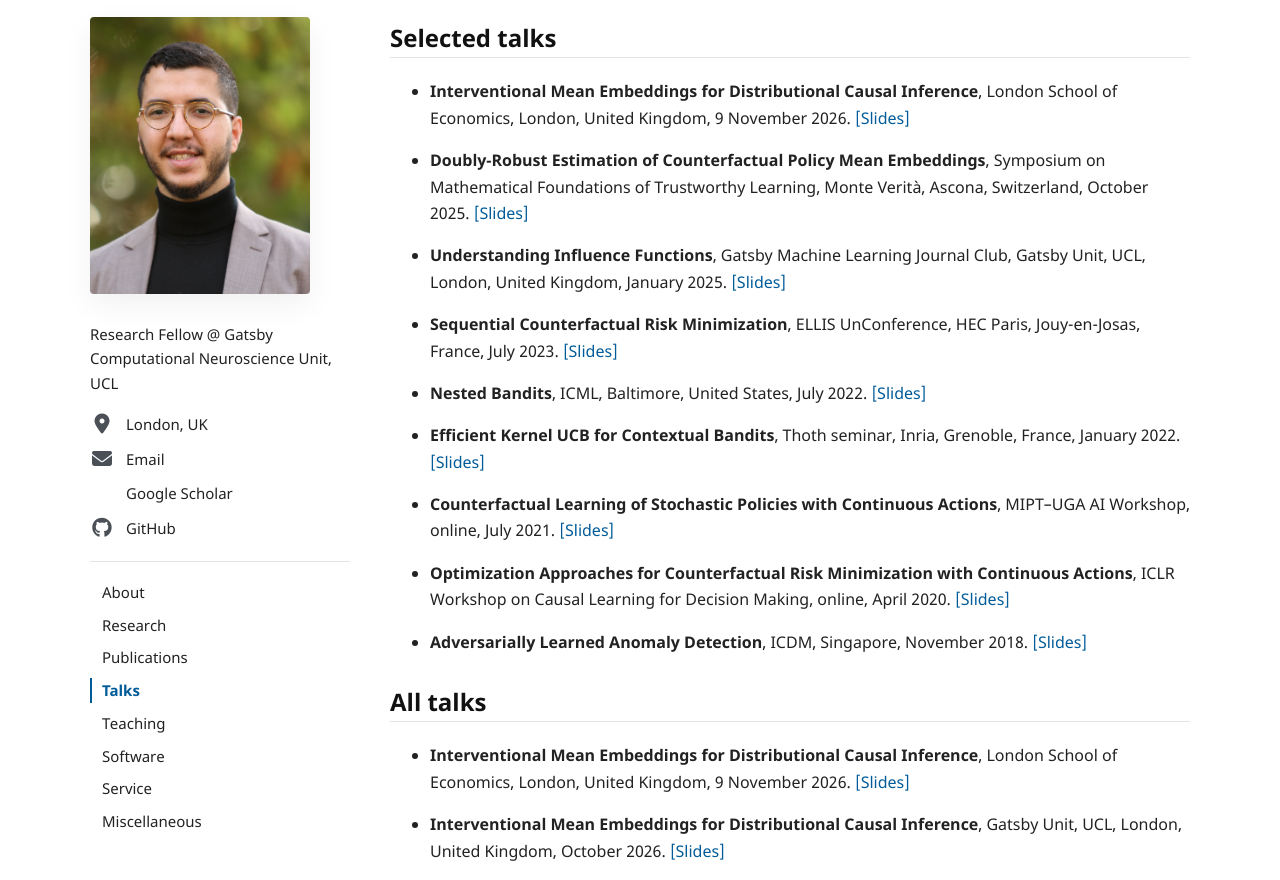
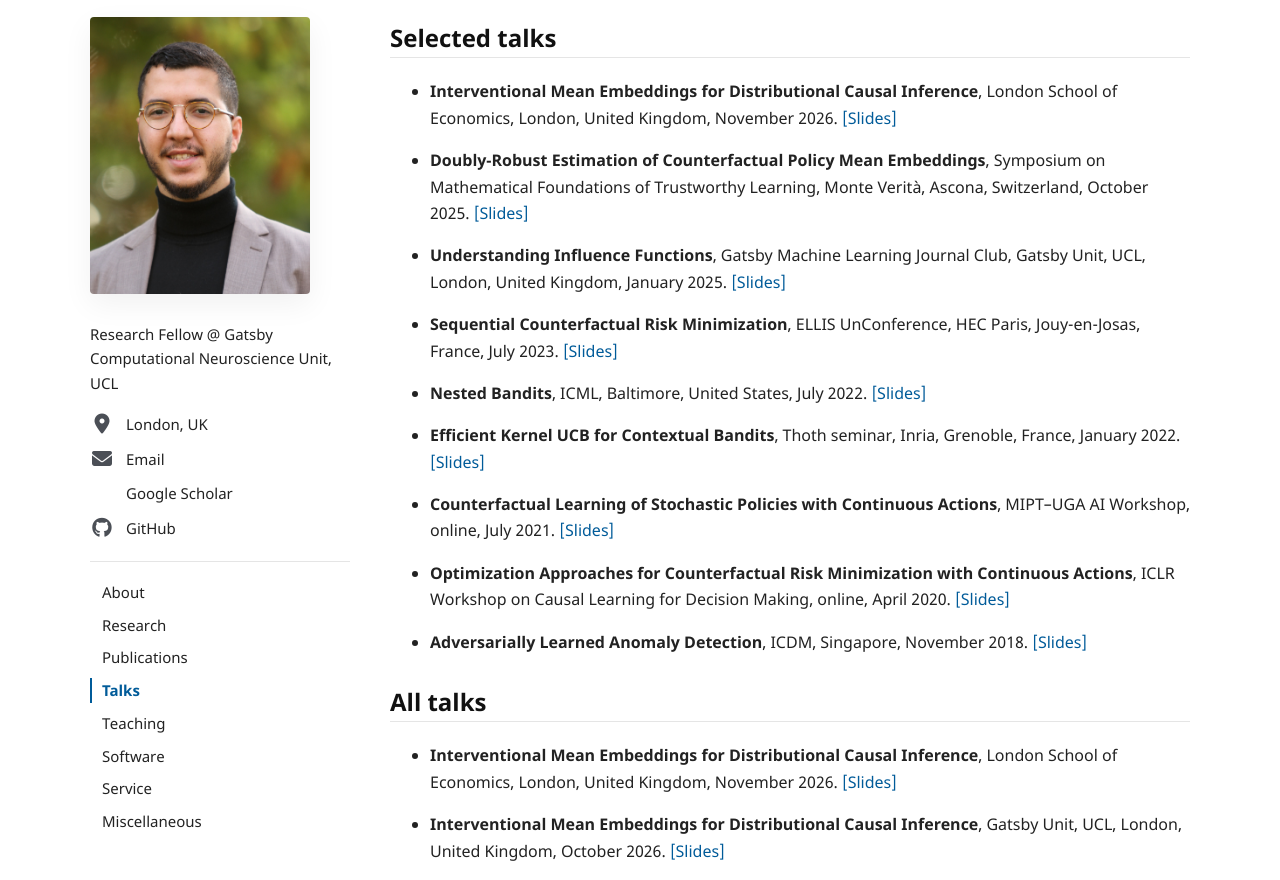
Before and after one commit to houssamzenati/houssamzenati.github.io, a Jekyll site: the page built from talks.md, in a window 1280 px wide and 1400 px high. Shown: the part 136-1016 px from the top of the window. Built offline with Jekyll 4.4.1, drawn with Linux system fonts in a browser that asks for light colours; a style sheet for code colours, icons or effects is not loaded.

Commit message:
Match the LSE talk date to the site format

```diff
--- a/talks.md
+++ b/talks.md
@@ -6,7 +6,7 @@ permalink: /talks/
 
 ## Selected talks
 
-- **Interventional Mean Embeddings for Distributional Causal Inference**, London School of Economics, London, United Kingdom, 9 November 2026. [[Slides]]({{ "/assets/slides/ime-2026-11-lse.pdf" | relative_url }})
+- **Interventional Mean Embeddings for Distributional Causal Inference**, London School of Economics, London, United Kingdom, November 2026. [[Slides]]({{ "/assets/slides/ime-2026-11-lse.pdf" | relative_url }})
 
 - **Doubly-Robust Estimation of Counterfactual Policy Mean Embeddings**, Symposium on Mathematical Foundations of Trustworthy Learning, Monte Verità, Ascona, Switzerland, October 2025. [[Slides]]({{ "/assets/slides/T15-2025-10-monte-verita-dr-cpme.pdf" | relative_url }})
 
@@ -26,7 +26,7 @@ permalink: /talks/
 
 ## All talks
 
-- **Interventional Mean Embeddings for Distributional Causal Inference**, London School of Economics, London, United Kingdom, 9 November 2026. [[Slides]]({{ "/assets/slides/ime-2026-11-lse.pdf" | relative_url }})
+- **Interventional Mean Embeddings for Distributional Causal Inference**, London School of Economics, London, United Kingdom, November 2026. [[Slides]]({{ "/assets/slides/ime-2026-11-lse.pdf" | relative_url }})
 
 - **Interventional Mean Embeddings for Distributional Causal Inference**, Gatsby Unit, UCL, London, United Kingdom, October 2026. [[Slides]]({{ "/assets/slides/ime-2026-handout.pdf" | relative_url }})
 
```
